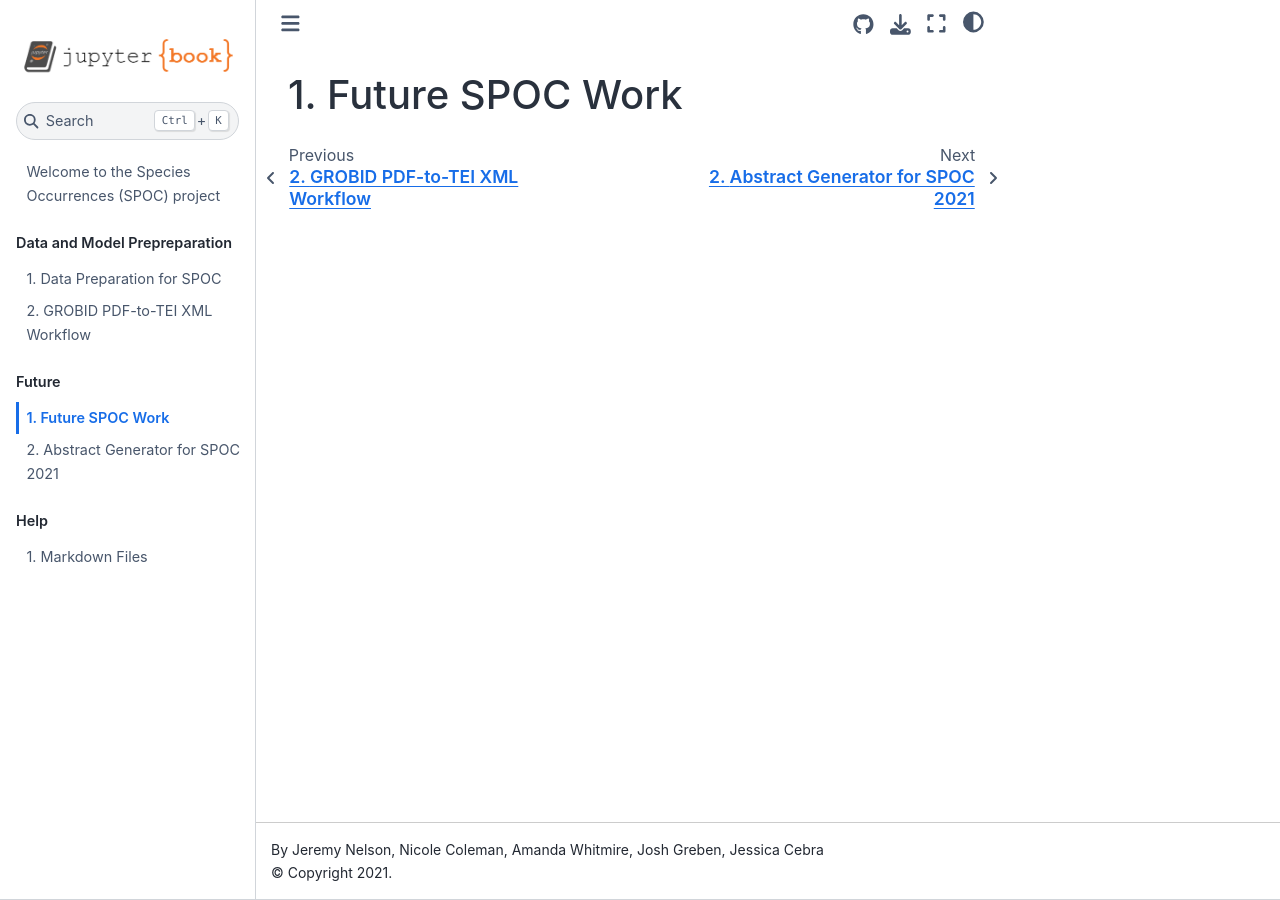
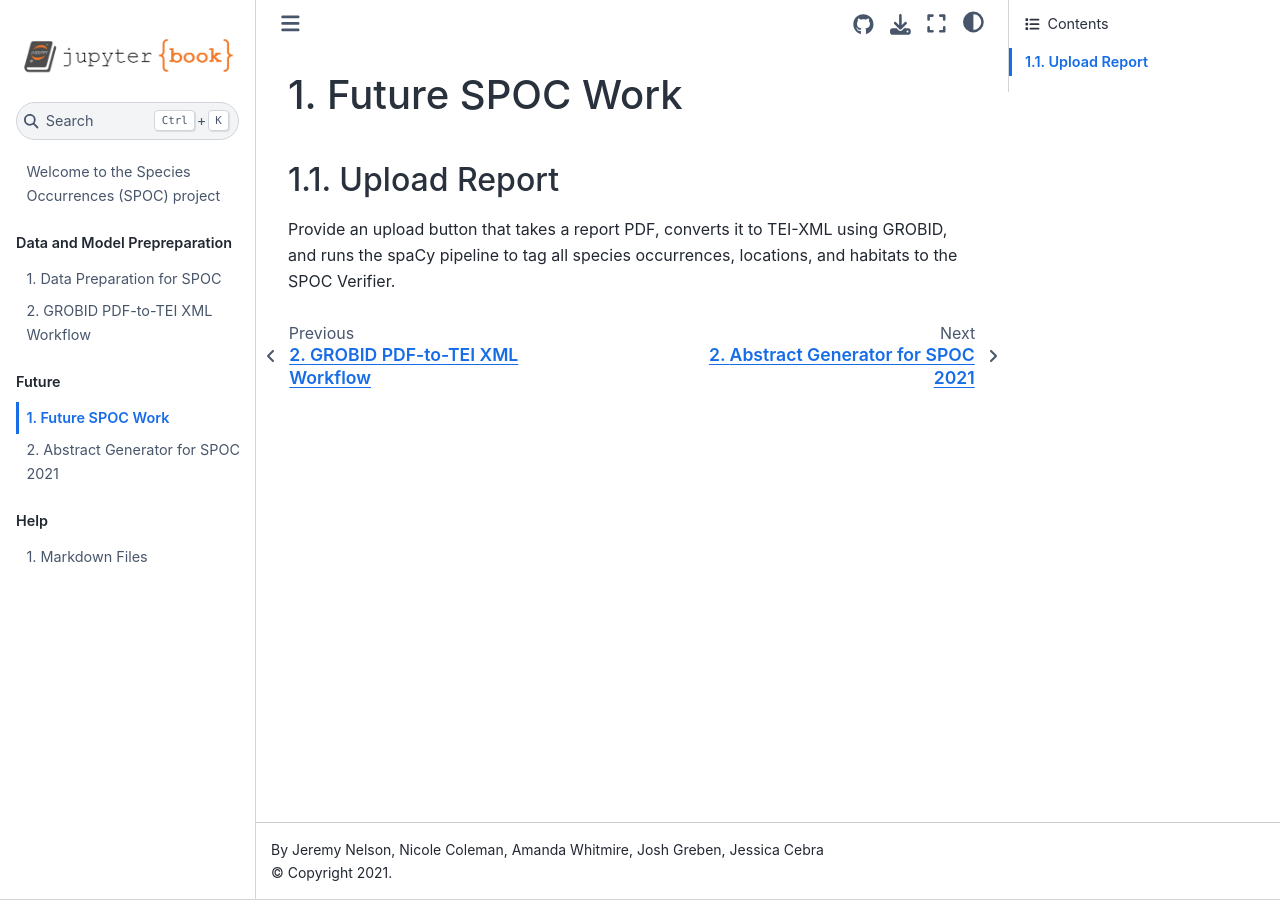
Before and after one commit to sul-dlss-labs/spoc, a Jupyter Book: the page built from doc/future.md, in a window 1280 px wide. Built offline with Jupyter Book 1.0.4 settings and Sphinx 7.4.7 and the Sphinx Book theme 1.1.4, drawn with Linux system fonts in a browser that asks for light colours.

Commit message:
Update future.md

```diff
--- a/doc/future.md
+++ b/doc/future.md
@@ -1,2 +1,6 @@
 Future SPOC Work
 ================
+
+## Upload Report
+Provide an upload button that takes a report PDF, converts it to TEI-XML using GROBID, and runs
+the spaCy pipeline to tag all species occurrences, locations, and habitats to the SPOC Verifier.
```
